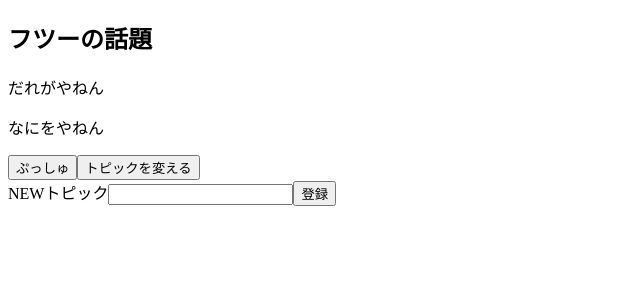
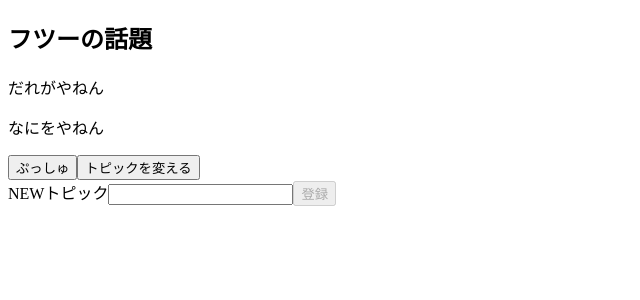
Before and after one commit to TomoyukiMatsuda/Topic_in_Travel_App, a Next.js app: page / in a window 1280 px wide. Shown: the top 300 px of the page, without its empty margins (0-640 px from the left). Built offline with nearby package versions, Linux system fonts and the light colour scheme.

Commit message:
react hook form でフォームを仮作成

```diff
--- a/src/components/RegisterTopic/index.tsx
+++ b/src/components/RegisterTopic/index.tsx
@@ -1,12 +1,17 @@
 import React from "react";
-import { useForm } from "react-hook-form";
+import { SubmitErrorHandler, SubmitHandler, useForm } from "react-hook-form";
+
+// useForm の型指定
+interface ValueType {
+  topic: string;
+}
 
 export const RegisterTopic: React.VFC = () => {
   // todo: バリデーション設定 / React Hook Form について理解
   // tailwind:https://v1.tailwindcss.com/components/forms
   // https://zenn.dev/erukiti/articles/webform-2021
   // https://react-hook-form.com/jp/get-started
-  const { register, watch, handleSubmit, formState } = useForm({
+  const { register, watch, handleSubmit, formState } = useForm<ValueType>({
     mode: "onSubmit",
     reValidateMode: "onChange",
     defaultValues: {
@@ -14,23 +19,45 @@ export const RegisterTopic: React.VFC = () => {
     },
   });
 
+  // Submitボタン押した時の成功時？
+  const handleOnSubmit: SubmitHandler<ValueType> = (values) => {
+    console.log(values);
+  };
+
+  // Submitボタン押した時の失敗時？
+  const handleOnError: SubmitErrorHandler<ValueType> = (errors) => {
+    console.log(errors);
+  };
+
   return (
     <div>
-      <form className="bg-white shadow-md rounded px-8 pt-6 pb-8">
+      <form
+        className="bg-white shadow-md rounded px-8 pt-6 pb-8"
+        // handleSubmit(成功時処理, 失敗時処理) っぽい
+        onSubmit={handleSubmit(handleOnSubmit, handleOnError)}
+      >
         <label
           className="block text-gray-700 text-sm font-bold mb-2"
           htmlFor="topic"
         >
           NEWトピック
         </label>
+        {/*この topic はdefaultValues で指定した名前に基づいてる
+           !! は二重否定 無理矢理 Boolean に変えているよう
+        */}
+        {!!formState.errors.topic && <p>{formState.errors.topic.message}</p>}
         <input
           className="shadow appearance-none border rounded w-full py-2 px-3 mb-4 text-gray-700 leading-tight focus:outline-none focus:shadow-outline"
           id="topic"
           type="text"
+          {...register("topic", {
+            required: "required でエラー / 必須だよ",
+          })}
         />
         <button
           className="bg-blue-500 hover:bg-blue-700 text-white font-bold py-2 px-4 rounded focus:outline-none focus:shadow-outline"
-          type="button"
+          type="submit"
+          disabled={!formState.isDirty || formState.isSubmitting}
         >
           登録
         </button>
```
